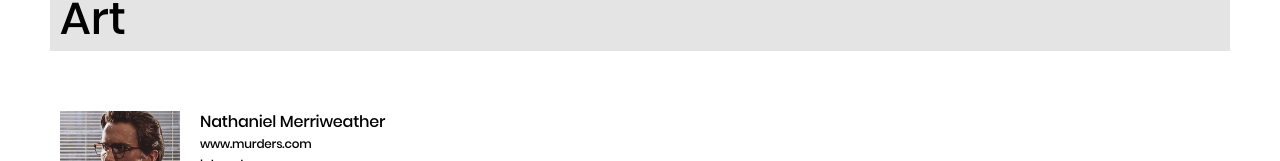
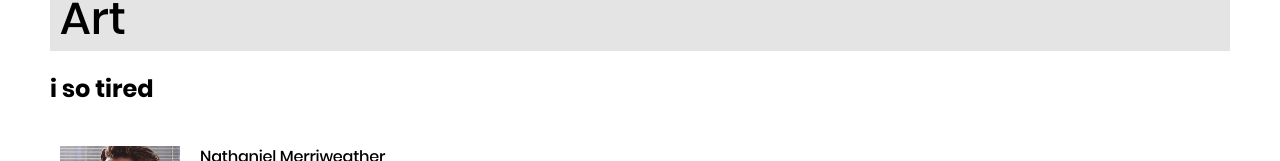
Before and after one commit to belokonivan1707/personal-space-app, a React (Create React App) app: page / in a window 1280 px wide. Shown: the part 1975-2136 px from the top of the page. Built offline with nearby package versions, Linux system fonts and the light colour scheme; no server answers.

Commit message:
I so tired

```diff
--- a/src/pages/homepage/homepage.tsx
+++ b/src/pages/homepage/homepage.tsx
@@ -79,6 +79,7 @@ const Homepage = () => {
             })}
           </div>
           <h2 className={style.subtitle}>Art</h2>
+          <h2>i so tired </h2>
         </div>
         <div>
           <Profile />
```
